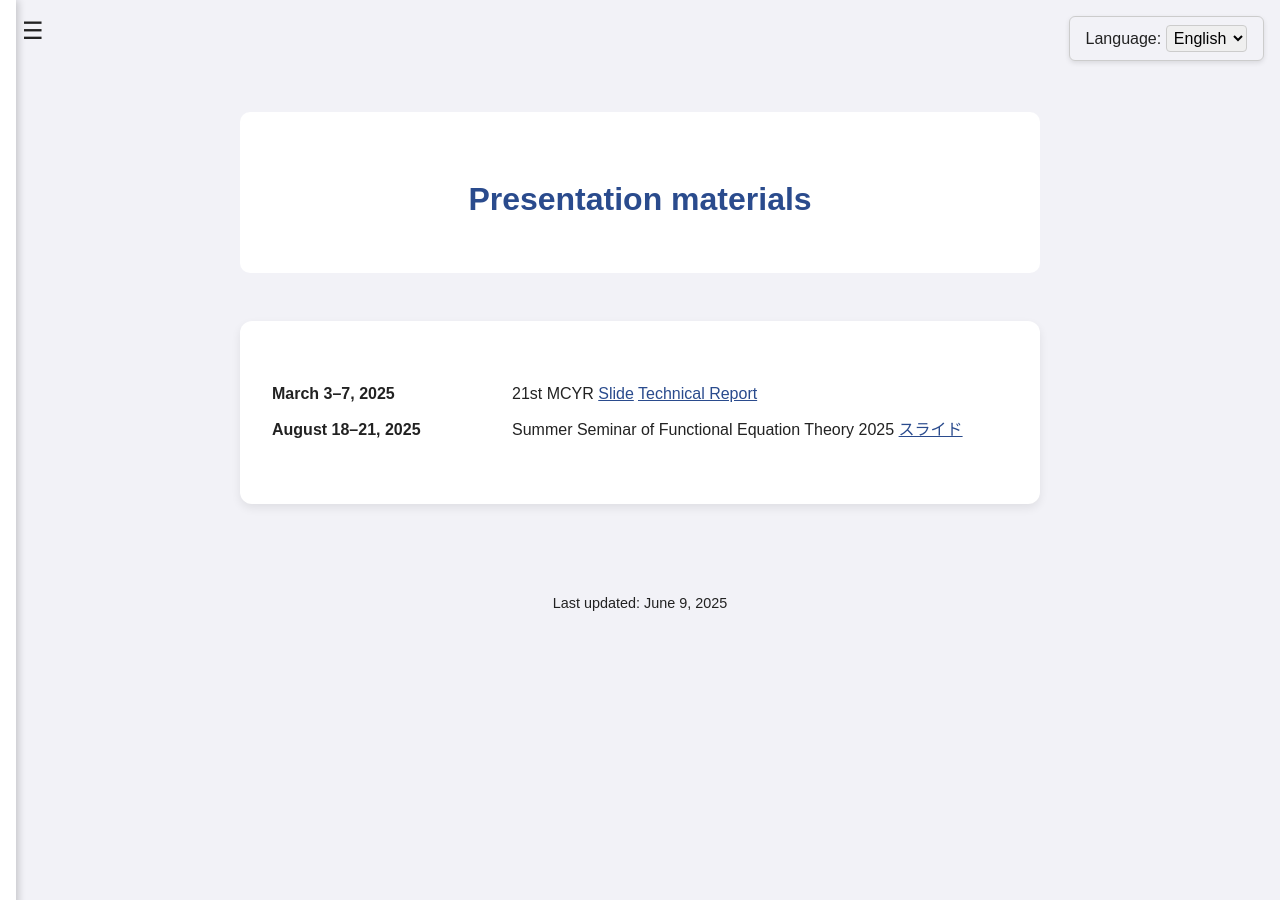
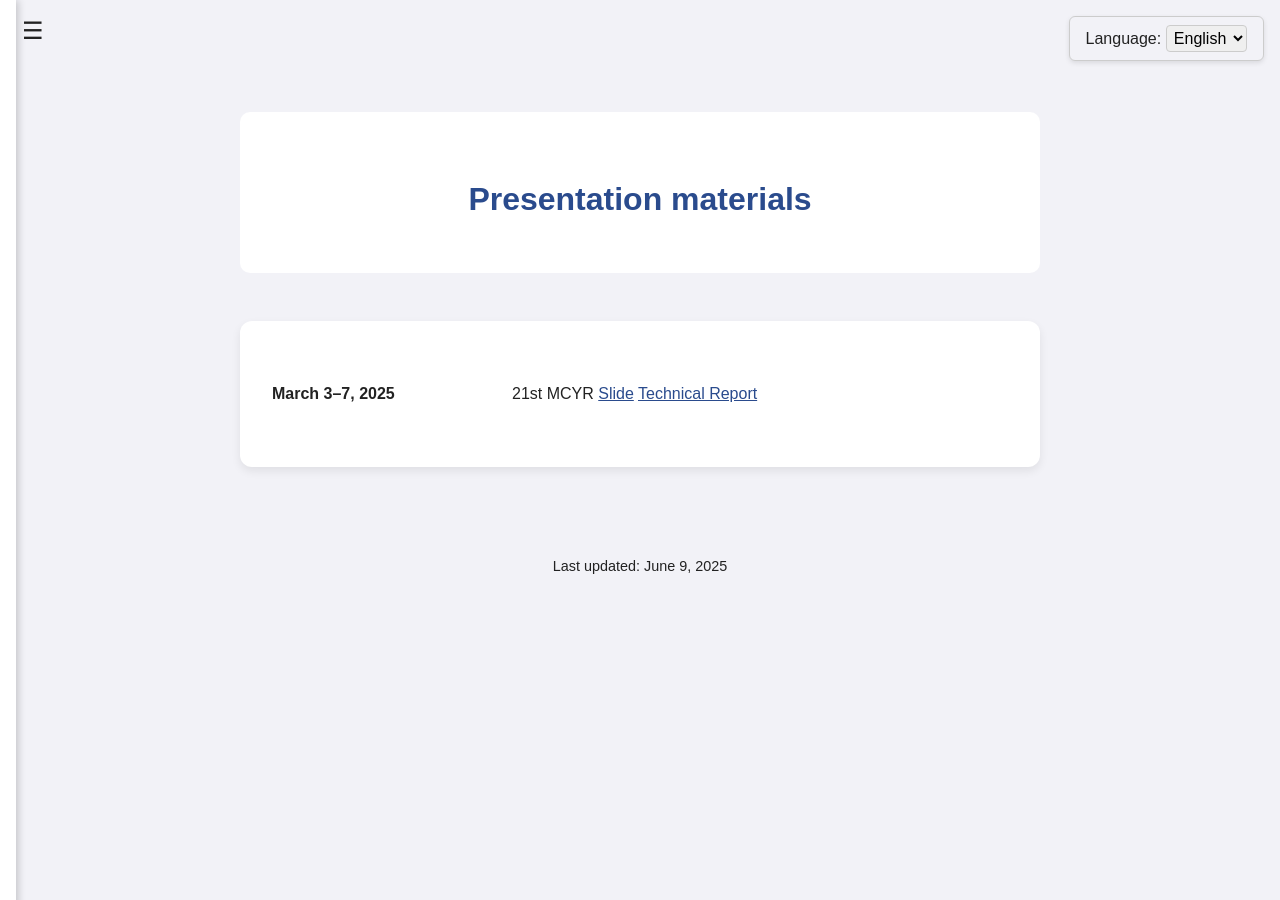
Before and after one commit to NAKANORyunosuke/NAKANORyunosuke.github.io, a Jekyll site: the page built from slides.md, in a window 1280 px wide. Built offline with Jekyll 4.4.1, drawn with Linux system fonts in a browser that asks for light colours.

Commit message:
スライド資料のセクションをコメントアウトし、テクニカルレポートのリンクを修正

```diff
--- a/slides.md
+++ b/slides.md
@@ -23,14 +23,14 @@ og_description: "講演資料を掲載"
                     <a href="https://www.math.sci.hokudai.ac.jp/~wakate/mcyr/2025/pdf/NAKANO%20Ryunosuke.pdf">テクニカルレポート</a>
                 </span>
             </li>
-            <li>
+            <!-- <li>
                 <span class="date">2025年8月18日〜8月21日</span>
                 <span class="desc">
                     2025年函数方程式論サマーセミナー
                     <a href="https://drive.google.com/file/d/1qMdAA78Hloo-NaGgGwAdqFCvfrIgkd6L/view">スライド</a>
-                    <!-- <a href="https://www.math.sci.hokudai.ac.jp/~wakate/mcyr/2025/pdf/NAKANO%20Ryunosuke.pdf">Technical Report</a> -->
+                    <a href="https://www.math.sci.hokudai.ac.jp/~wakate/mcyr/2025/pdf/NAKANO%20Ryunosuke.pdf">Technical Report</a>
                 </span>
-            </li>
+            </li> -->
         </div>
         <div class="lang-en">
             <li>
@@ -41,14 +41,14 @@ og_description: "講演資料を掲載"
                     <a href="https://www.math.sci.hokudai.ac.jp/~wakate/mcyr/2025/pdf/NAKANO%20Ryunosuke.pdf">Technical Report</a>
                 </span>
             </li>
-            <li>
+            <!-- <li>
                 <span class="date">August 18–21, 2025</span>
                 <span class="desc">
                     Summer Seminar of Functional Equation Theory 2025
                     <a href="https://drive.google.com/file/d/1qMdAA78Hloo-NaGgGwAdqFCvfrIgkd6L/view">スライド</a>
-                    <!-- <a href="https://www.math.sci.hokudai.ac.jp/~wakate/mcyr/2025/pdf/NAKANO%20Ryunosuke.pdf">Technical Report</a> -->
+                    <a href="https://www.math.sci.hokudai.ac.jp/~wakate/mcyr/2025/pdf/NAKANO%20Ryunosuke.pdf">Technical Report</a>
                 </span>
-            </li>
+            </li> -->
         </div>
 	</ol>
 </div>
```
